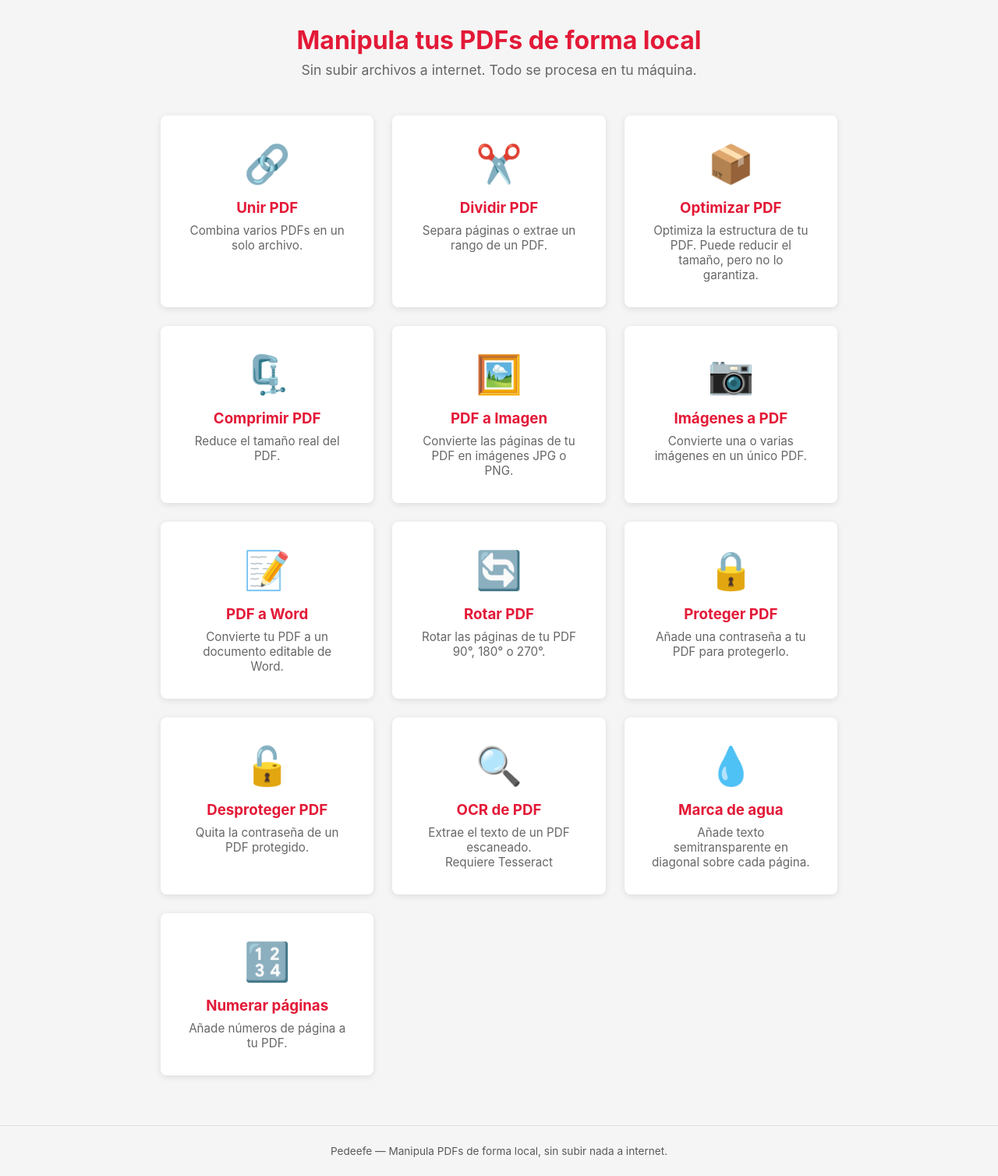
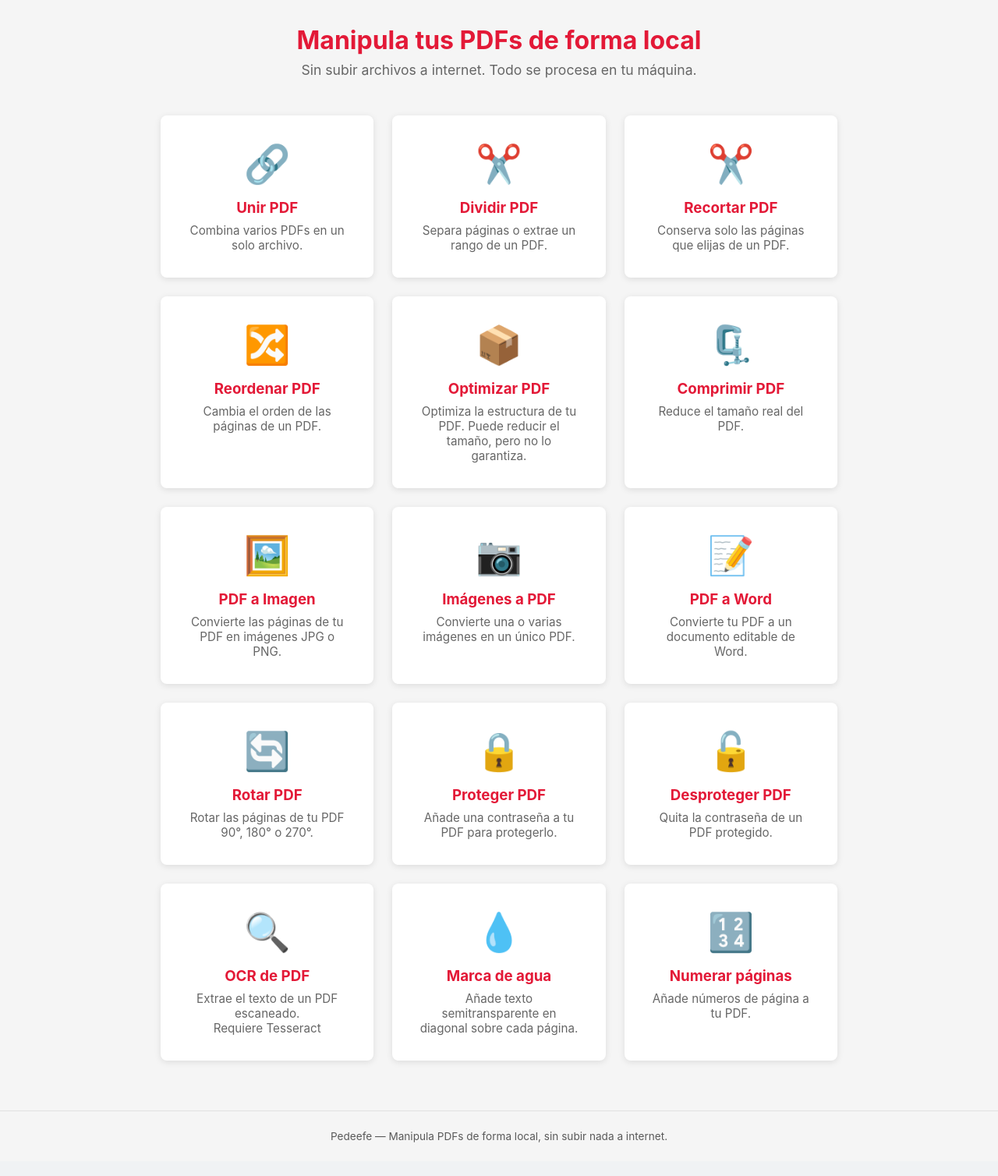
Before and after one commit to achrafestudios-lab/Pedeefe, a Flask app: page / in a window 1280 px wide. Shown: the part 65-1573 px from the top of the page at 78% size. After the commit the page ends 1530 px from the top, so only its background shows below. Run offline with Flask 3, Linux system fonts and the light colour scheme.

Commit message:
feat(ui): integrar /recortar-pdf y /reordenar-pdf en navbar y portada

```diff
--- a/templates/base.html
+++ b/templates/base.html
@@ -17,12 +17,14 @@
         <div class="nav-groups" id="navGroups">
             {# Grupo: Ordenar PDF #}
             <div class="nav-group">
-                <button type="button" class="nav-group-toggle {% if request.endpoint in ['unir', 'dividir'] %}active{% endif %}"
+                <button type="button" class="nav-group-toggle {% if request.endpoint in ['unir', 'dividir', 'recortar_pdf', 'reordenar_pdf'] %}active{% endif %}"
                         data-group="ordenar" aria-expanded="false" aria-controls="panel-ordenar"
                         aria-haspopup="true">Ordenar PDF ▾</button>
                 <div class="nav-panel" id="panel-ordenar" hidden>
                     <a href="{{ url_for('unir') }}" {% if request.endpoint == 'unir' %}aria-current="page"{% endif %}><span aria-hidden="true">🔗</span> Unir PDFs</a>
                     <a href="{{ url_for('dividir') }}" {% if request.endpoint == 'dividir' %}aria-current="page"{% endif %}><span aria-hidden="true">✂️</span> Dividir PDF</a>
+                    <a href="{{ url_for('recortar_pdf') }}" {% if request.endpoint == 'recortar_pdf' %}aria-current="page"{% endif %}><span aria-hidden="true">✂️</span> Recortar PDF</a>
+                    <a href="{{ url_for('reordenar_pdf') }}" {% if request.endpoint == 'reordenar_pdf' %}aria-current="page"{% endif %}><span aria-hidden="true">🔀</span> Reordenar PDF</a>
                 </div>
             </div>
 
@@ -89,6 +91,8 @@
                         <span class="nav-column-title">Ordenar PDF</span>
                         <a href="{{ url_for('unir') }}" {% if request.endpoint == 'unir' %}aria-current="page"{% endif %}><span aria-hidden="true">🔗</span> Unir PDFs</a>
                         <a href="{{ url_for('dividir') }}" {% if request.endpoint == 'dividir' %}aria-current="page"{% endif %}><span aria-hidden="true">✂️</span> Dividir PDF</a>
+                        <a href="{{ url_for('recortar_pdf') }}" {% if request.endpoint == 'recortar_pdf' %}aria-current="page"{% endif %}><span aria-hidden="true">✂️</span> Recortar PDF</a>
+                        <a href="{{ url_for('reordenar_pdf') }}" {% if request.endpoint == 'reordenar_pdf' %}aria-current="page"{% endif %}><span aria-hidden="true">🔀</span> Reordenar PDF</a>
                     </div>
                     <div class="nav-column">
                         <span class="nav-column-title">Optimizar PDF</span>
--- a/templates/index.html
+++ b/templates/index.html
@@ -20,6 +20,16 @@
         <span class="tool-icon" aria-hidden="true">✂️</span>
         <h3>Dividir PDF</h3>
         <p>Separa páginas o extrae un rango de un PDF.</p>
+    </a>
+    <a href="{{ url_for('recortar_pdf') }}" class="tool-card">
+        <span class="tool-icon" aria-hidden="true">✂️</span>
+        <h3>Recortar PDF</h3>
+        <p>Conserva solo las páginas que elijas de un PDF.</p>
+    </a>
+    <a href="{{ url_for('reordenar_pdf') }}" class="tool-card">
+        <span class="tool-icon" aria-hidden="true">🔀</span>
+        <h3>Reordenar PDF</h3>
+        <p>Cambia el orden de las páginas de un PDF.</p>
     </a>
     <a href="{{ url_for('comprimir') }}" class="tool-card">
         <span class="tool-icon" aria-hidden="true">📦</span>
```
